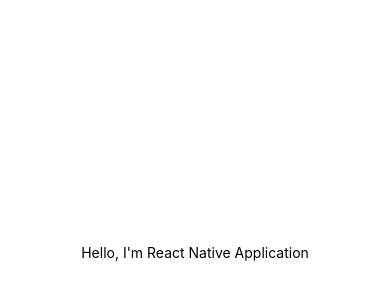
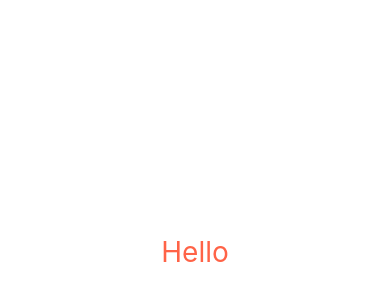
Before and after one commit to ryugibo/nomad-react-native-weather, a React Native app: screen / in a window 390 px wide. Shown: the part 170-470 px from the top of the page. Built offline with nearby package versions, Linux system fonts and the light colour scheme.

Commit message:
:memo: #2.1 | The Rules of Native
- div > View
- span > Text
- StyleSheet를 사용하지 않고 그냥 Object를 바로 넘겨도 동작함.

```diff
--- a/App.js
+++ b/App.js
@@ -4,7 +4,7 @@
 export default function App() {
   return (
     <View style={styles.container}>
-      <Text>Hello, I'm React Native Application</Text>
+      <Text style={styles.text}>Hello</Text>
       <StatusBar style="auto" />
     </View>
   );
@@ -13,8 +13,12 @@
 const styles = StyleSheet.create({
   container: {
     flex: 1,
-    backgroundColor: "#fff",
+    backgroundColor: "white",
     alignItems: "center",
     justifyContent: "center",
   },
+  text: {
+    fontSize: 28,
+    color: "tomato",
+  },
 });
```
